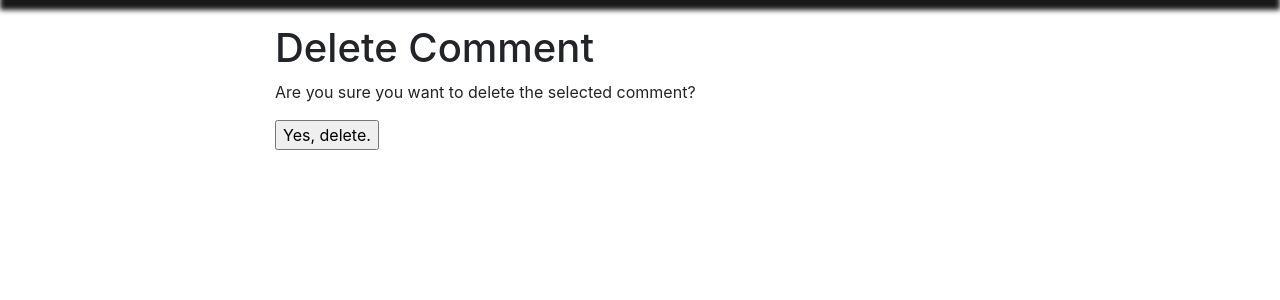
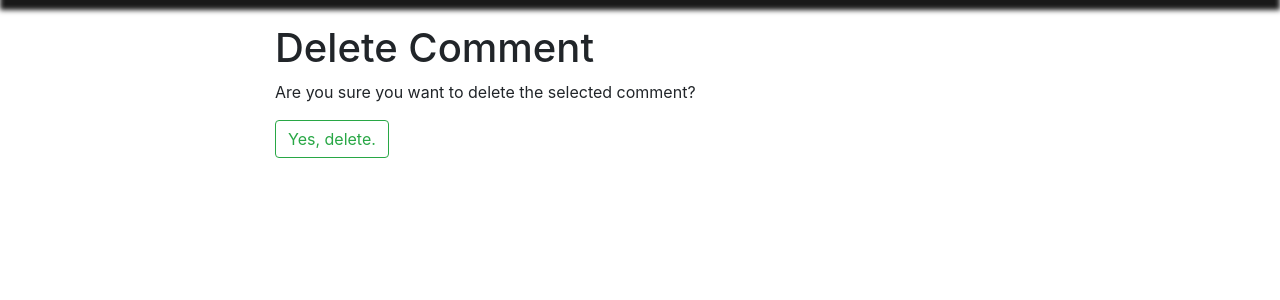
Before and after one commit to ctrebo/DjangoBlog, a Django app: page /blog/comment/1/delete/ in a window 1280 px wide. Shown: the part 56-356 px from the top of the page. Run offline with Django 3.2, Linux system fonts and the light colour scheme; a user stored in the database is signed in; tables that the repository leaves empty hold one stand-in row (values such as "Sample post"); grey boxes marked "Sample" are stand-in pictures; some libraries are stand-ins or nearby versions.

Commit message:
update submit button

```diff
--- a/blog/templates/blog/blog_confirm_delete.html
+++ b/blog/templates/blog/blog_confirm_delete.html
@@ -8,7 +8,7 @@
 
 <form action="" method="POST">
   {% csrf_token %}
-  <input type="submit" value="Yes, delete.">
+  <input type="submit" class="btn btn-outline-success" value="Yes, delete.">
 </form>
 
 {% endblock %}
--- a/blog/templates/blog/blogauthor_form.html
+++ b/blog/templates/blog/blogauthor_form.html
@@ -8,6 +8,6 @@
         <table>
             {{ form.as_table }}
         </table>
-        <input type="submit" vlaue="Submit" class="btn btn-success mt-3">
+        <input type="submit" vlaue="Submit"  class="btn btn-success mt-3">
     </form>
 {% endblock %}
--- a/blog/templates/blog/blogcomment_confirm_delete.html
+++ b/blog/templates/blog/blogcomment_confirm_delete.html
@@ -8,7 +8,7 @@
 
 <form action="" method="POST">
   {% csrf_token %}
-  <input type="submit" value="Yes, delete.">
+  <input type="submit" class="btn btn-outline-success" value="Yes, delete.">
 </form>
 
 {% endblock %}
--- a/blog/templates/blog/blogcomment_form.html
+++ b/blog/templates/blog/blogcomment_form.html
@@ -8,7 +8,7 @@
     <table>
     {{ form.as_table }}
     </table>
-    <input type="submit" value="Submit" />
+    <input type="submit" class="btn btn-outline-success" value="Submit" />
 
 </form>
 {% endblock %}
```
